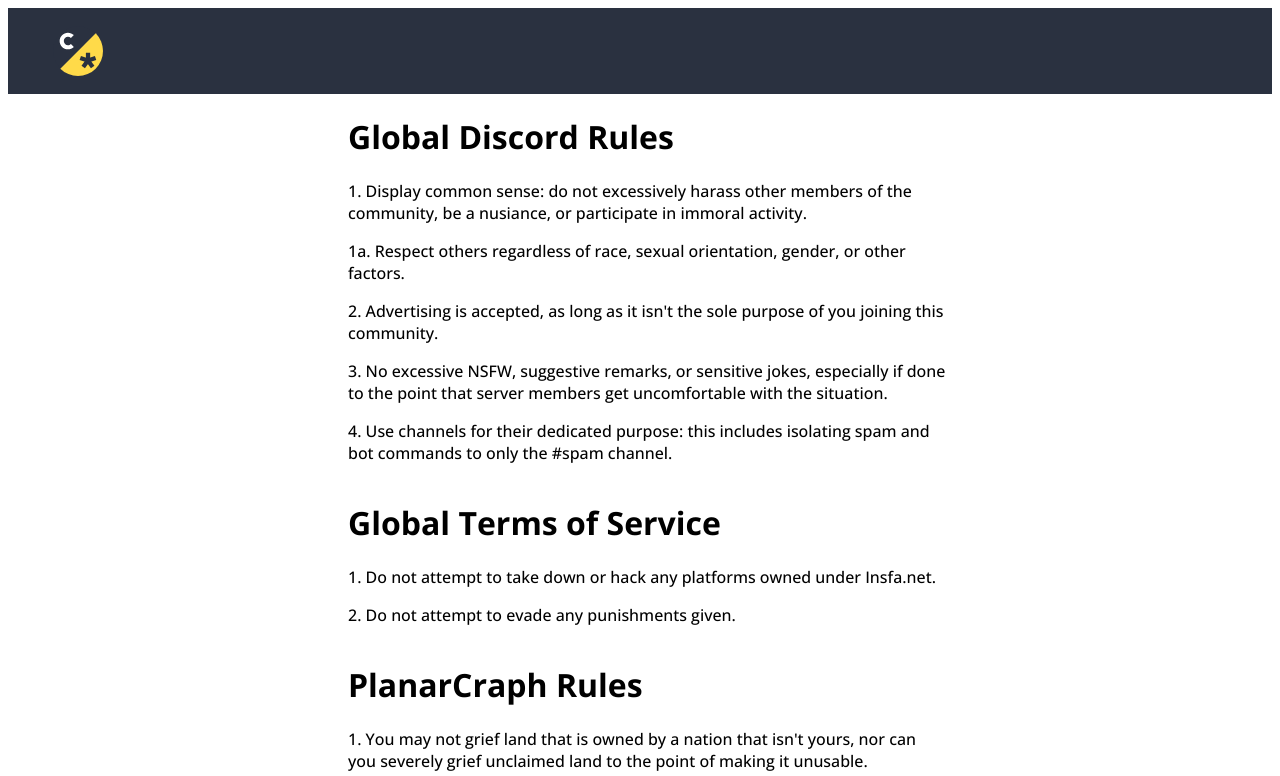
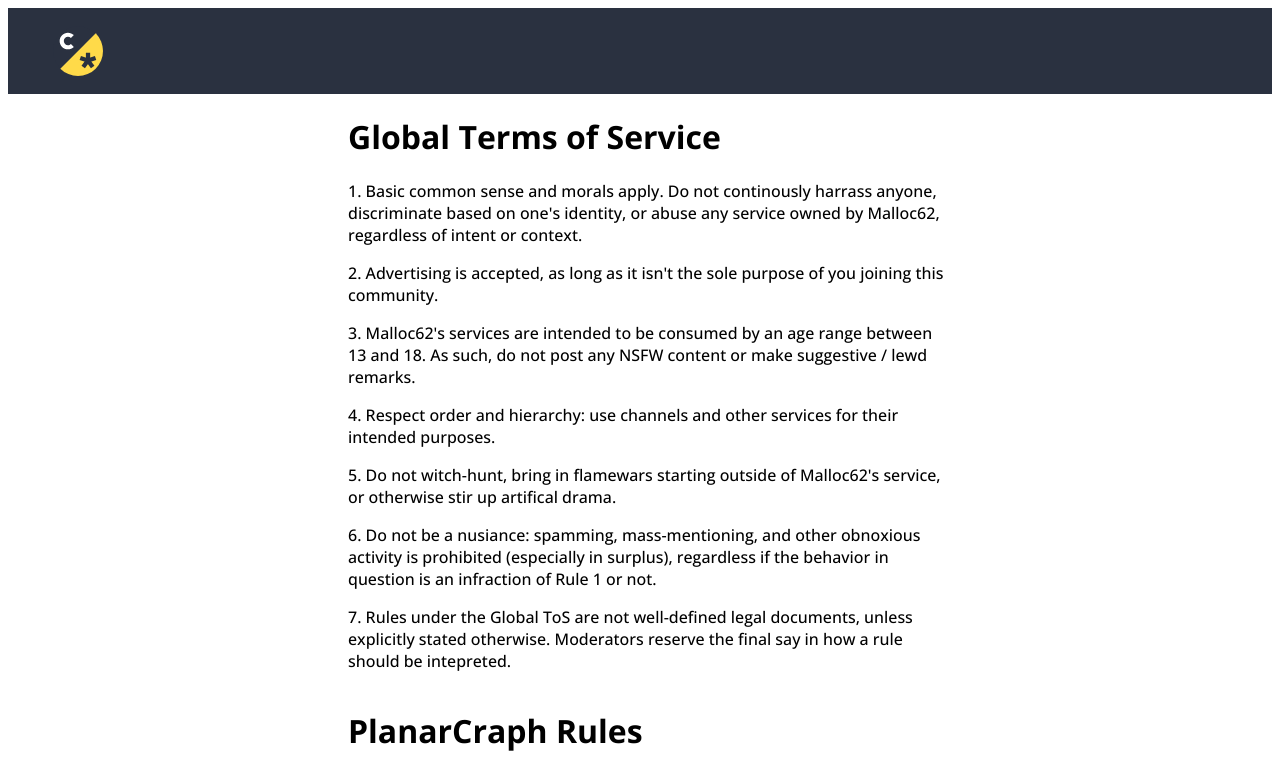
Before and after one commit to malloc62/insfa-net, a SvelteKit app: page /rules in a window 1280 px wide. Shown: the top 776 px of the page. Built offline with nearby package versions, Linux system fonts and the light colour scheme.

Commit message:
Rule amendments

```diff
--- a/src/routes/rules/+page.svelte
+++ b/src/routes/rules/+page.svelte
@@ -6,30 +6,27 @@
 
 <Header />
 <Section>
-    <h1>Global Discord Rules</h1>
+    <h1>Global Terms of Service</h1>
     <p>
-        1. Display common sense: do not excessively harass other members of the community, be a nusiance, or participate in immoral activity.
-    </p>
-    <p>
-        1a. Respect others regardless of race, sexual orientation, gender, or other factors.
+        1. Basic common sense and morals apply. Do not continously harrass anyone, discriminate based on one's identity, or abuse any service owned by Malloc62, regardless of intent or context.
     </p>
     <p>
         2. Advertising is accepted, as long as it isn't the sole purpose of you joining this community.
     </p>
     <p>
-        3. No excessive NSFW, suggestive remarks, or sensitive jokes, especially if done to the point that server members get uncomfortable with the situation.
+        3. Malloc62's services are intended to be consumed by an age range between 13 and 18. As such, do not post any NSFW content or make suggestive / lewd remarks.
     </p>
     <p>
-        4. Use channels for their dedicated purpose: this includes isolating spam and bot commands to only the #spam channel.
-    </p>
-</Section>
-<Section>
-    <h1>Global Terms of Service</h1>
-    <p>
-        1. Do not attempt to take down or hack any platforms owned under Insfa.net.
+        4. Respect order and hierarchy: use channels and other services for their intended purposes.
     </p>
     <p>
-        2. Do not attempt to evade any punishments given.
+        5. Do not witch-hunt, bring in flamewars starting outside of Malloc62's service, or otherwise stir up artifical drama.
+    </p>
+    <p>
+        6. Do not be a nusiance: spamming, mass-mentioning, and other obnoxious activity is prohibited (especially in surplus), regardless if the behavior in question is an infraction of Rule 1 or not.
+    </p>
+    <p>
+        7. Rules under the Global ToS are not well-defined legal documents, unless explicitly stated otherwise. Moderators reserve the final say in how a rule should be intepreted.
     </p>
 </Section>
 <Section>
```
